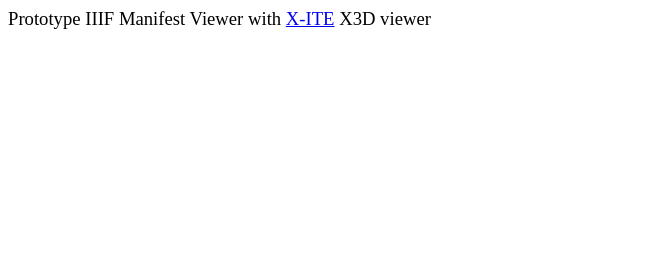
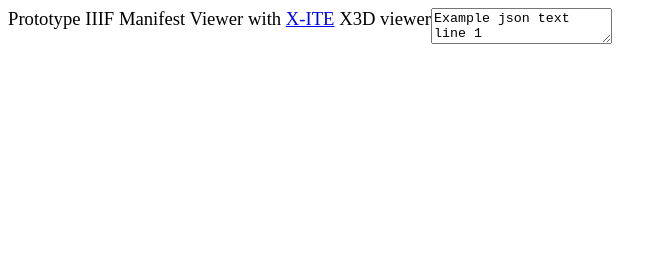
Before and after one commit to vincentmarchetti/iiif-x_ite-demo, a website with bundled scripts: page sandbox/src/index.html in a window 1280 px wide. Shown: the top 267 px of the page, without its empty margins (0-667 px from the left). Built offline with nearby package versions, Linux system fonts and the light colour scheme; no server answers.

Commit message:
An initial page with two column, as implemented by flex box, right side is a text area that eventually can hold json text

```diff
--- a/sandbox/src/index.html
+++ b/sandbox/src/index.html
@@ -28,7 +28,8 @@
 
 
 </head>
-<body>
+<body style="display:flex; flex-flow:row; width:100% ">
+<div id="left-side">
 <div id="main-title">
 Prototype IIIF Manifest Viewer with <a href="https://github.com/create3000/x_ite">X-ITE</a> X3D viewer
 </div>
@@ -43,5 +44,14 @@ Prototype IIIF Manifest Viewer with <a href="https://github.com/create3000/x_ite
 <a href="https://create3000.github.io/x_ite/"><img class="logo-image" id="xite-logo" alt="X_TE logo" src="../../img/xite_logo.png"></a>
 <a href="https://iiif.io"><img class="logo-image" id="iiif-logo" alt="X-_TE logo" src="../../img/iiif_logo.png"></a>
 </div>
+</div> <!-- end left-side div element -->
+
+<div id="right-side">
+<textarea id="manifest-text" name="manifest-text" style="flex-grow:1">
+Example json text
+line 1
+line2
+</textarea>
+</div> <!-- end right-side div element -->
 </body>
 </html>
```
